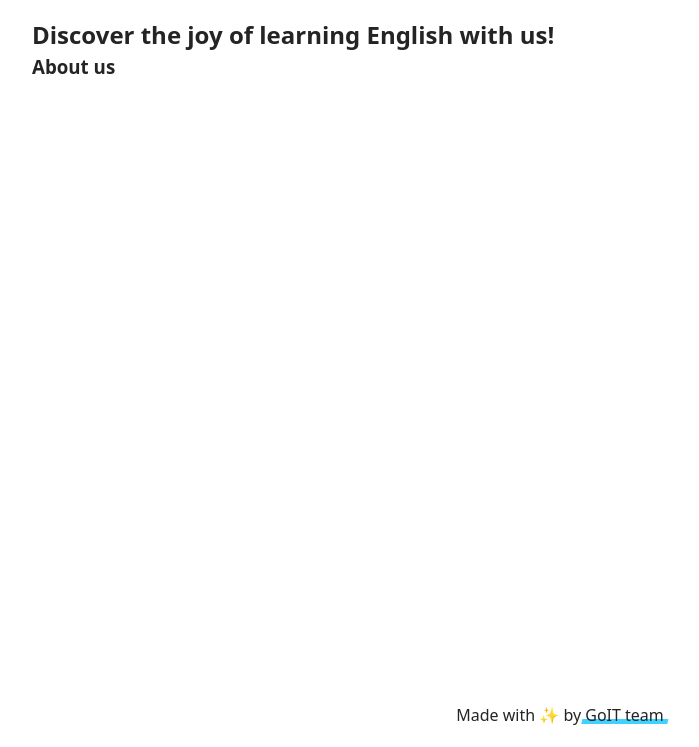
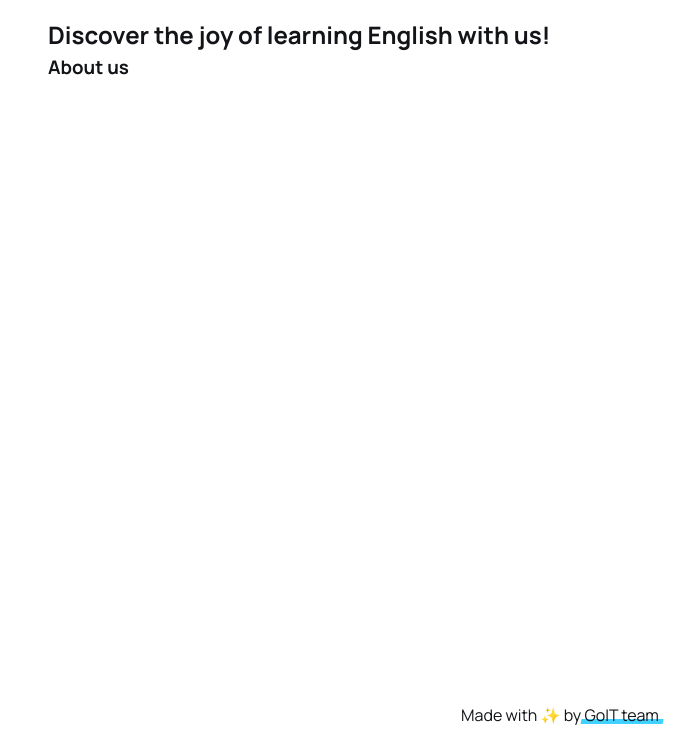
Before and after one commit to VOSolyanik/project-abovytan, a website built with Vite: page src/index.html in a window 1280 px wide. Shown: the part 53-800 px from the top of the page, without its empty margins (80-779 px from the left). Built offline with nearby package versions, Linux system fonts and the light colour scheme.

Commit message:
Added fonts, normalize css, color variables

```diff
--- a/src/css/common/base.css
+++ b/src/css/common/base.css
@@ -1,32 +1,67 @@
 :root {
-  /* font-family: Inter, Avenir, Helvetica, Arial, sans-serif; */
-  font-family: system-ui, -apple-system, BlinkMacSystemFont, 'Segoe UI', Roboto,
-    Oxygen, Ubuntu, Cantarell, 'Open Sans', 'Helvetica Neue', sans-serif;
+  --primary-font: "Manrope", sans-serif;
+
+  --charcoal-black-rgb: 18, 20, 23;
+  --charcoal-black-color: rgb(var(--charcoal-black-rgb));
+  --white-color: #fff;
+  --green-color: #4DC274;
+  --light-green-color: #D4FDE1;
+  --gray-color: #F3F5F6;
+
+  --primary-text-color: var(--charcoal-black-color);
+  --primary-bg-color: var(--white-color);
+
+  --transition-function: cubic-bezier(0.4, 0, 0.2, 1);
+  --transition-duration: 250ms;
+}
+
+body {
+  display: flex;
+  flex-direction: column;
+  min-height: 100vh;
+  margin: 0;
+
+  font-family: var(--primary-font);
   font-size: 16px;
   line-height: 1.5;
-  font-weight: 400;
-
-  color: #242424;
-  background-color: rgba(255, 255, 255, 0.87);
-
   font-synthesis: none;
   text-rendering: optimizeLegibility;
   -webkit-font-smoothing: antialiased;
   -moz-osx-font-smoothing: grayscale;
   -webkit-text-size-adjust: 100%;
+
+  scroll-behavior: smooth;
+
+  background-color: var(--primary-bg-color);
+  color: var(--primary-text-color);
 }
 
-body {
-  display: flex;
-  flex-direction: column;
-  min-width: 100vw;
-  min-height: 100vh;
+h1,
+h2,
+h3,
+h4,
+h5,
+h6,
+p {
   margin: 0;
+}
+
+ul,
+ol {
+  list-style: none;
+  margin: 0;
+  padding: 0;
+}
+
+a {
+  text-decoration: none;
+}
+
+img {
+  display: block;
+  max-width: 100%;
 }
 
 main {
   flex-grow: 1;
 }
-main:has(.back-link) {
-  text-align: center;
-}
--- a/src/index.html
+++ b/src/index.html
@@ -4,7 +4,11 @@
     <meta charset="UTF-8" />
     <link rel="icon" type="image/svg+xml" href="/favicon.svg" />
     <meta name="viewport" content="width=device-width, initial-scale=1.0" />
-    <title>Vanilla App Template</title>
+    <title>English Excellence</title>
+    <link rel="preconnect" href="https://fonts.googleapis.com">
+    <link rel="preconnect" href="https://fonts.gstatic.com" crossorigin>
+    <link href="https://fonts.googleapis.com/css2?family=Manrope:wght@400;600;700&display=swap" rel="stylesheet">
+    <link rel="stylesheet" href="https://cdnjs.cloudflare.com/ajax/libs/modern-normalize/3.0.0/modern-normalize.min.css">
     <link rel="stylesheet" href="./css/styles.css" />
   </head>
   <body>
--- a/src/partials/hero.html
+++ b/src/partials/hero.html
@@ -1,4 +1,4 @@
-<section class="about-us">
+<section class="hero">
   <div class="container">
     <h1>Discover the joy of learning English with us!</h1>
   </div>
```
